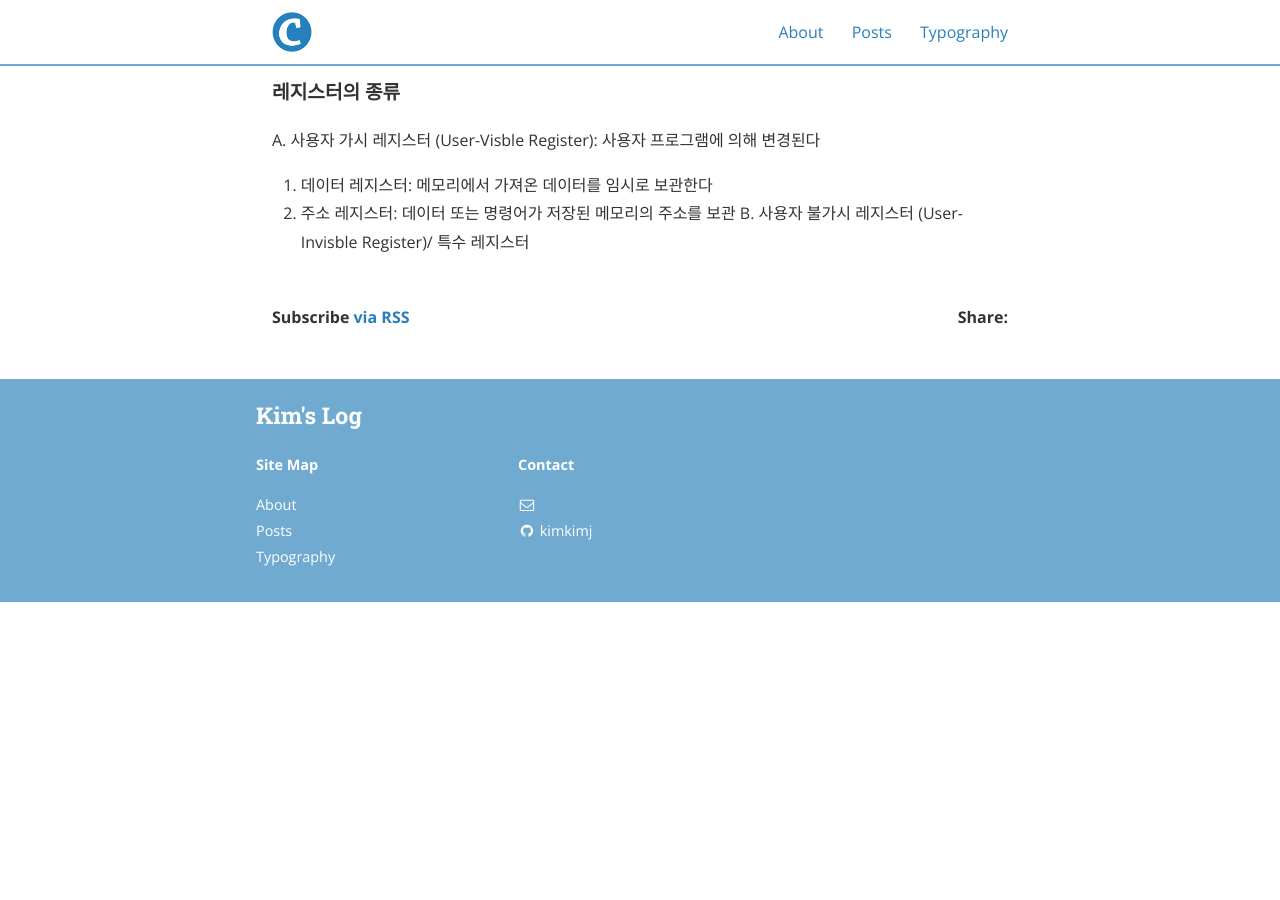
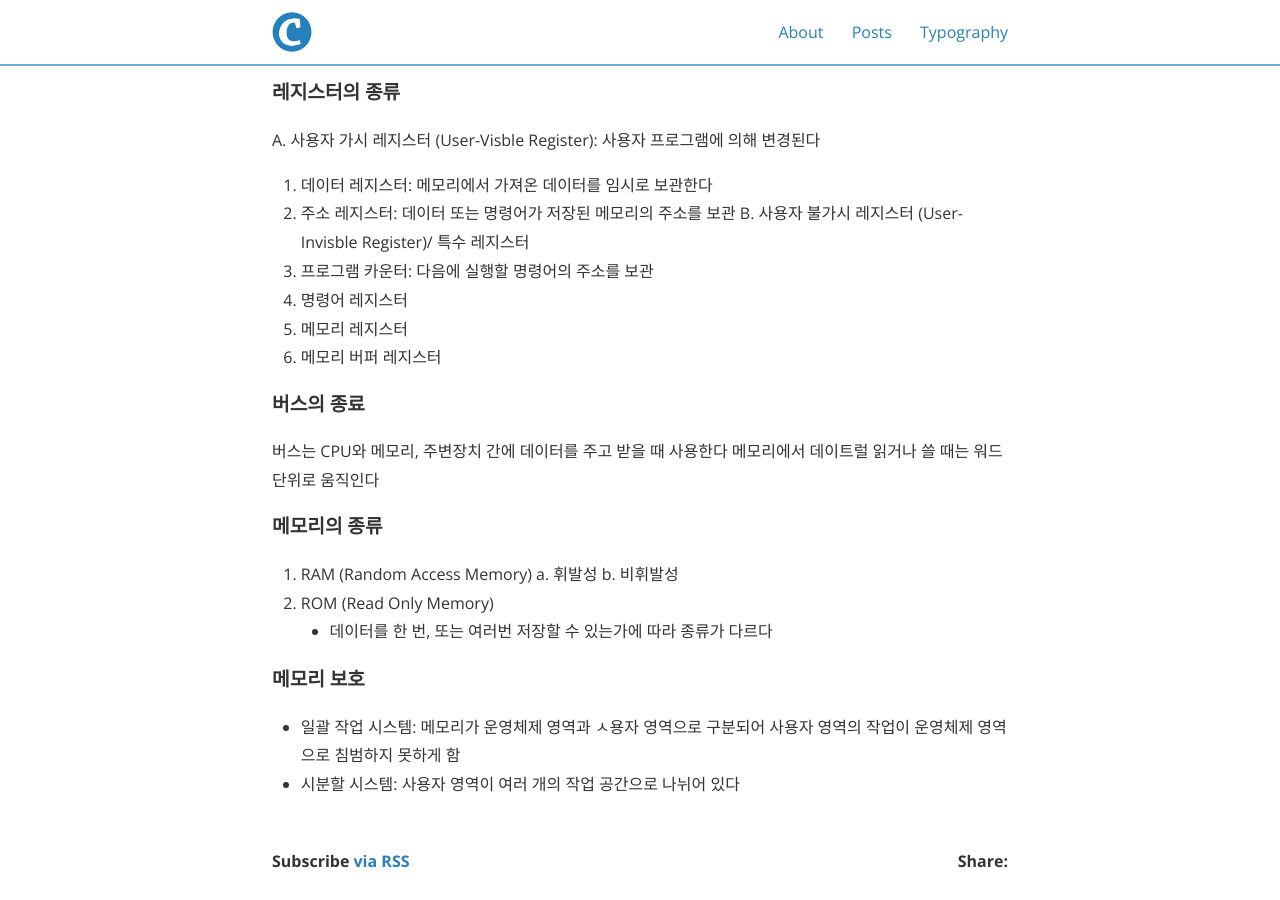
Before and after one commit to kimkimj/kimkimj.github.io, a Jekyll site: the page built from _posts/2023-01-08-OperatingSystems.md, in a window 1280 px wide and 900 px high, scrolled down 3440 px. Built offline with Jekyll 4.4.1, drawn with Linux system fonts in a browser that asks for light colours; nearby versions of some CDN libraries; before the commit the page ends 4042 px from its top, so only the background shows below that.

Commit message:
Chapter 2: 컴퓨터 구조 (레지스터, 메모리)

```diff
--- a/_posts/2023-01-08-OperatingSystems.md
+++ b/_posts/2023-01-08-OperatingSystems.md
@@ -111,3 +111,23 @@ A. 사용자 가시 레지스터 (User-Visble Register): 사용자 프로그램
    1. 데이터 레지스터: 메모리에서 가져온 데이터를 임시로 보관한다
    2. 주소 레지스터: 데이터 또는 명령어가 저장된 메모리의 주소를 보관
 B. 사용자 불가시 레지스터 (User-Invisble Register)/ 특수 레지스터
+   1. 프로그램 카운터: 다음에 실행할 명령어의 주소를 보관
+   2. 명령어 레지스터
+   3. 메모리 레지스터
+   4. 메모리 버퍼 레지스터
+
+#### 버스의 종료
+버스는 CPU와 메모리, 주변장치 간에 데이터를 주고 받을 때 사용한다
+메모리에서 데이트럴 읽거나 쓸 때는 워드 단위로 움직인다
+
+#### 메모리의 종류
+1. RAM (Random Access Memory)
+  a. 휘발성
+  b. 비휘발성
+2. ROM (Read Only Memory)
+   - 데이터를 한 번, 또는 여러번 저장할 수 있는가에 따라 종류가 다르다
+
+#### 메모리 보호
+- 일괄 작업 시스템: 메모리가 운영체제 영역과 ㅅ용자 영역으로 구분되어 사용자 영역의 작업이 운영체제 영역으로
+                침범하지 못하게 함
+- 시분할 시스템: 사용자 영역이 여러 개의 작업 공간으로 나뉘어 있다
```
